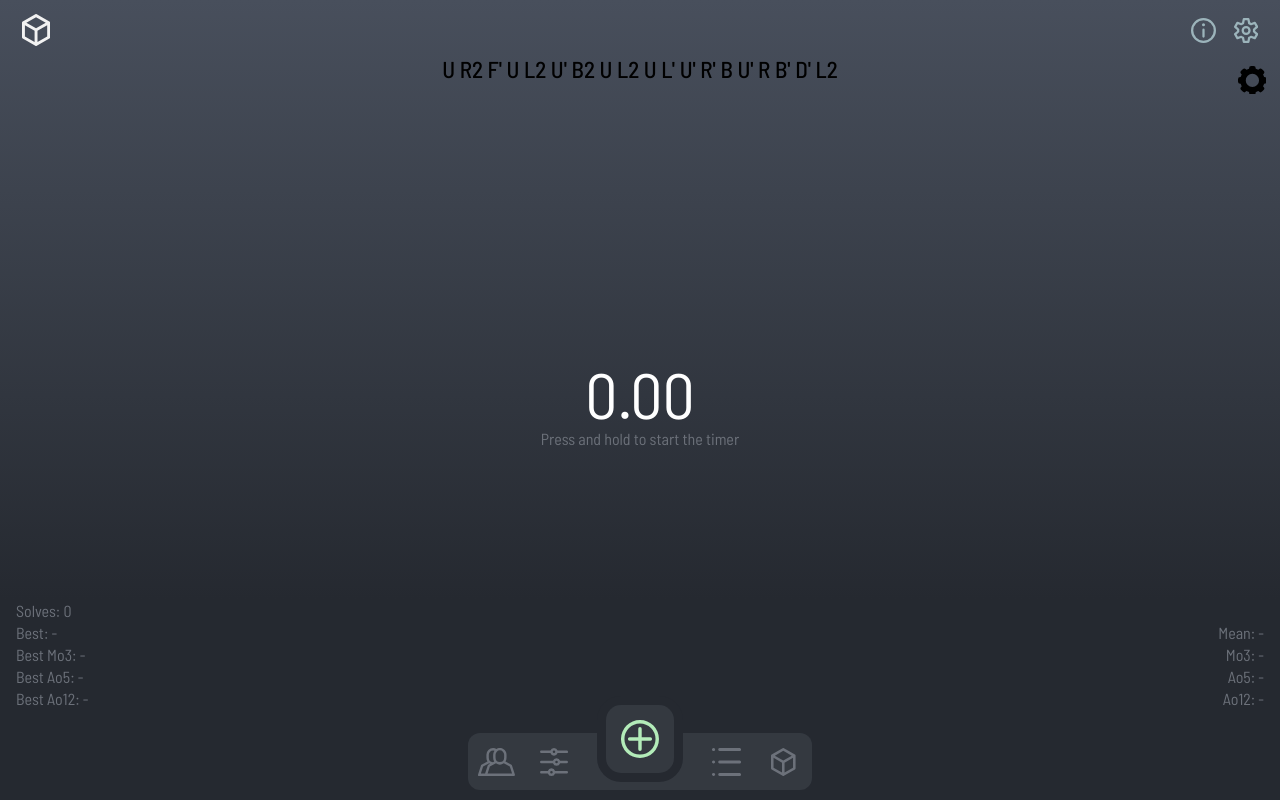
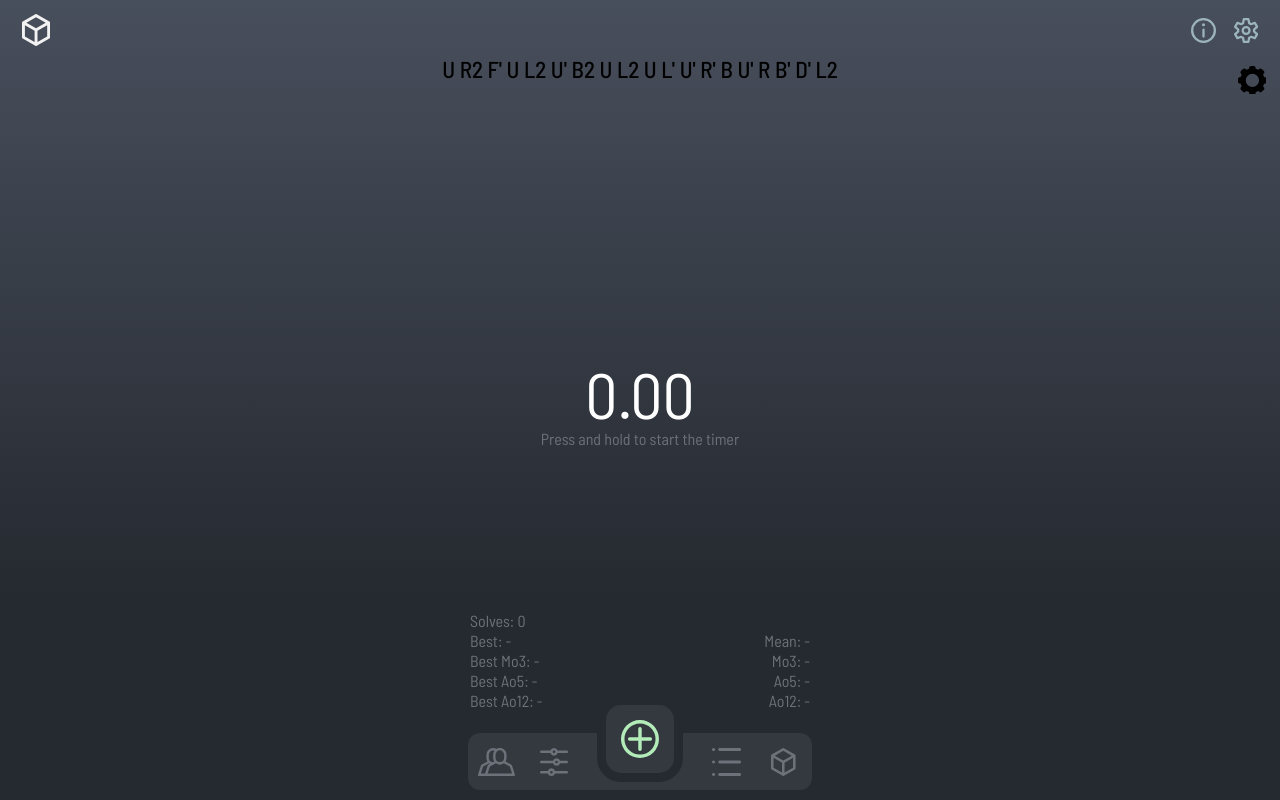
Before and after one commit to pawelkaczoruk/fru-timer, a Vue app: page / in a window 1280 px wide. Both pictures are taken after a click on the button 553 px from the left and 761 px from the top of the page. Built offline with nearby package versions, Linux system fonts and the light colour scheme.

Commit message:
:art: Style stats display, relocate displays to separate directory

```diff
--- a/src/assets/styles/mixins.scss
+++ b/src/assets/styles/mixins.scss
@@ -55,3 +55,13 @@
 
   &::-webkit-scrollbar { display: none }
 }
+
+@mixin media($type) {
+  @if $type == landscapeShort {
+    @media screen and
+    (orientation: landscape) and
+    (max-height: 768px) and
+    (min-width: 634px) and
+    (max-width: 1024px) { @content; }
+  }
+}
--- a/src/components/TheStatsDisplay.vue
+++ b/src/components/displays/TheStatsDisplay.vue
@@ -1,18 +1,18 @@
 <template>
-  <div class="stats-display wrapper">
+  <div class="stats-display">
 
     <div class="column">
-      <span>Solves: {{ getSessionLength }}</span>
-      <span>Best: {{ getFormattedTime(getBestSingle) }}</span>
-      <span>Best Mo3: {{ getFormattedTime(getBestMo3) }}</span>
-      <span>Best Ao5: {{ getFormattedTime(getBestAo5) }}</span>
-      <span>Best Ao12: {{ getFormattedTime(getBestAo12) }}</span>
+      <span class="stat-item">Solves: {{ getSessionLength }}</span>
+      <span class="stat-item">Best: {{ getFormattedTime(getBestSingle) }}</span>
+      <span class="stat-item">Best Mo3: {{ getFormattedTime(getBestMo3) }}</span>
+      <span class="stat-item">Best Ao5: {{ getFormattedTime(getBestAo5) }}</span>
+      <span class="stat-item">Best Ao12: {{ getFormattedTime(getBestAo12) }}</span>
     </div>
     <div class="column right">
-      <span>Mean: {{ getFormattedTime(getSessionMean()) }}</span>
-      <span>Mo3: {{ getFormattedTime(getCurrentMo3) }}</span>
-      <span>Ao5: {{ getFormattedTime(getCurrentAo5) }}</span>
-      <span>Ao12: {{ getFormattedTime(getCurrentAo12) }}</span>
+      <span class="stat-item">Mean: {{ getFormattedTime(getSessionMean()) }}</span>
+      <span class="stat-item">Mo3: {{ getFormattedTime(getCurrentMo3) }}</span>
+      <span class="stat-item">Ao5: {{ getFormattedTime(getCurrentAo5) }}</span>
+      <span class="stat-item">Ao12: {{ getFormattedTime(getCurrentAo12) }}</span>
     </div>
   </div>
 
@@ -59,16 +59,18 @@ export default defineComponent({
 .stats-display {
   @include flex(flex, space-between, flex-end);
   width: 100%;
+  padding: 0.625em;
+  max-width: 22.5em;
   user-select: none;
 
-  span {
-    color: var(--c-text-secondary);
-    line-height: 1.375em;
-  }
+  @include media(landscapeShort) { max-width: 39em; }
+
+  .stat-item { color: var(--c-text-secondary); }
 
   .column {
     display: grid;
     grid-template: auto / 1fr;
+    gap: 0.25em;
 
     &.right { text-align: end; }
   }
--- a/src/views/Home.vue
+++ b/src/views/Home.vue
@@ -17,9 +17,9 @@
 
 <script lang="ts">
 import { defineComponent, onMounted, onUnmounted, ref, Ref } from 'vue'
-import TheTimerDisplay from '@/components/TheTimerDisplay.vue'
-import TheScrambleDisplay from '@/components/TheScrambleDisplay.vue'
-import TheStatsDisplay from '@/components/TheStatsDisplay.vue'
+import TheTimerDisplay from '@/components/displays/TheTimerDisplay.vue'
+import TheScrambleDisplay from '@/components/displays/TheScrambleDisplay.vue'
+import TheStatsDisplay from '@/components/displays/TheStatsDisplay.vue'
 import TheListDisplay from '@/components/list/TheListDisplay.vue'
 import useTimer from '@/composables/useTimer'
 import useConfig from '@/composables/store/useConfig'
@@ -68,9 +68,7 @@ export default defineComponent({
 <style lang="scss" scoped>
 @import '@/assets/styles/mixins';
 
-.home {
-  padding: 0 0.5em;
-}
+.home { padding: 0 0.5em; }
 
 .timer-display {
   @include position(fixed, $t: 50%, $l: 50%);
@@ -78,7 +76,12 @@ export default defineComponent({
 }
 
 .stats-display {
-  @include position(fixed, $b: 5.5625em, $l: 0);
+  @include position(fixed, $b: 5em, $l: 50%);
+  transform: translateX(-50%);
+
+  @include media(landscapeShort) {
+    bottom: 0em;
+  }
 }
 
 .list-display {
```
Also changed, not shown: src/components/displays/TheScrambleDisplay.vue (renamed from src/components/TheScrambleDisplay.vue), src/components/displays/TheTimerDisplay.vue (renamed from src/components/TheTimerDisplay.vue).
